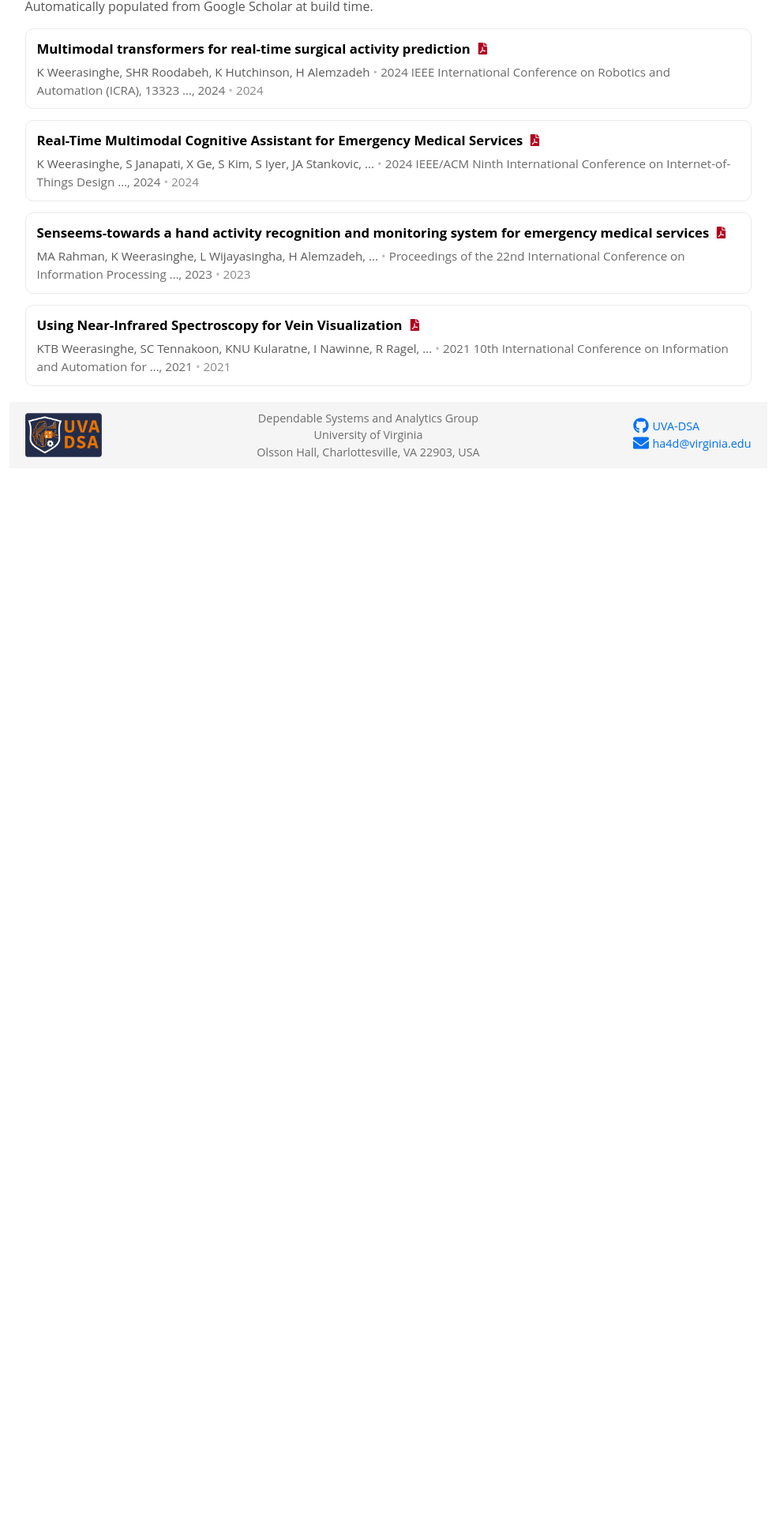
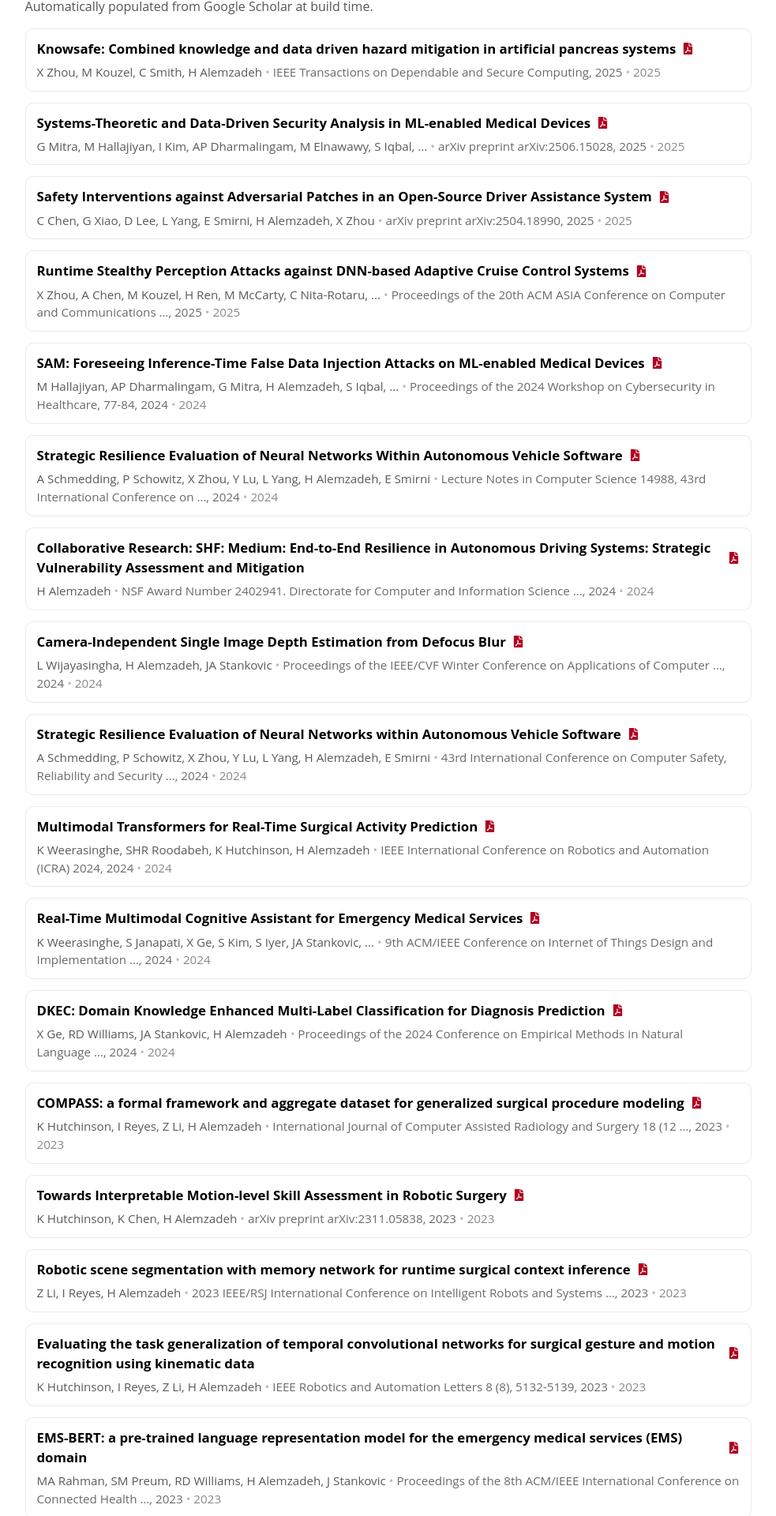
Before and after one commit to UVA-DSA/uva-dsa.github.io, a Next.js app in the folder uva-dsa/: page /publications in a window 1280 px wide. Shown: the part 133-2053 px from the top of the page at 79% size, without its empty margins (141-1124 px from the left). Before the commit the page ends 800 px from the top, so only its background shows below. Built offline with nearby package versions, Linux system fonts and the light colour scheme; no server answers.

Commit message:
update scholar fetching logic, cookie consent

```diff
--- a/uva-dsa/public/publications.json
+++ b/uva-dsa/public/publications.json
@@ -1,35 +1,147 @@
 {
   "source": "google-scholar",
-  "generatedAt": "2025-11-11T19:36:30.336Z",
-  "userId": "HVANpX8AAAAJ",
+  "generatedAt": "2025-11-11T19:42:39.854Z",
+  "userId": "sXpmLxUAAAAJ",
   "items": [
     {
-      "title": "Multimodal transformers for real-time surgical activity prediction",
+      "title": "Knowsafe: Combined knowledge and data driven hazard mitigation in artificial pancreas systems",
+      "authors": "X Zhou, M Kouzel, C Smith, H Alemzadeh",
+      "venue": "IEEE Transactions on Dependable and Secure Computing, 2025",
+      "year": "2025",
+      "url": "https://scholar.google.com/citations?view_op=view_citation&hl=en&user=sXpmLxUAAAAJ&sortby=pubdate&citation_for_view=sXpmLxUAAAAJ:_axFR9aDTf0C"
+    },
+    {
+      "title": "Systems-Theoretic and Data-Driven Security Analysis in ML-enabled Medical Devices",
+      "authors": "G Mitra, M Hallajiyan, I Kim, AP Dharmalingam, M Elnawawy, S Iqbal, ...",
+      "venue": "arXiv preprint arXiv:2506.15028, 2025",
+      "year": "2025",
+      "url": "https://scholar.google.com/citations?view_op=view_citation&hl=en&user=sXpmLxUAAAAJ&sortby=pubdate&citation_for_view=sXpmLxUAAAAJ:DJbcl8HfkQkC"
+    },
+    {
+      "title": "Safety Interventions against Adversarial Patches in an Open-Source Driver Assistance System",
+      "authors": "C Chen, G Xiao, D Lee, L Yang, E Smirni, H Alemzadeh, X Zhou",
+      "venue": "arXiv preprint arXiv:2504.18990, 2025",
+      "year": "2025",
+      "url": "https://scholar.google.com/citations?view_op=view_citation&hl=en&user=sXpmLxUAAAAJ&sortby=pubdate&citation_for_view=sXpmLxUAAAAJ:QYdC8u9Cj1oC"
+    },
+    {
+      "title": "Runtime Stealthy Perception Attacks against DNN-based Adaptive Cruise Control Systems",
+      "authors": "X Zhou, A Chen, M Kouzel, H Ren, M McCarty, C Nita-Rotaru, ...",
+      "venue": "Proceedings of the 20th ACM ASIA Conference on Computer and Communications …, 2025",
+      "year": "2025",
+      "url": "https://scholar.google.com/citations?view_op=view_citation&hl=en&user=sXpmLxUAAAAJ&sortby=pubdate&citation_for_view=sXpmLxUAAAAJ:Ri6SYOTghG4C"
+    },
+    {
+      "title": "SAM: Foreseeing Inference-Time False Data Injection Attacks on ML-enabled Medical Devices",
+      "authors": "M Hallajiyan, AP Dharmalingam, G Mitra, H Alemzadeh, S Iqbal, ...",
+      "venue": "Proceedings of the 2024 Workshop on Cybersecurity in Healthcare, 77-84, 2024",
+      "year": "2024",
+      "url": "https://scholar.google.com/citations?view_op=view_citation&hl=en&user=sXpmLxUAAAAJ&sortby=pubdate&citation_for_view=sXpmLxUAAAAJ:IUKN3-7HHlwC"
+    },
+    {
+      "title": "Strategic Resilience Evaluation of Neural Networks Within Autonomous Vehicle Software",
+      "authors": "A Schmedding, P Schowitz, X Zhou, Y Lu, L Yang, H Alemzadeh, E Smirni",
+      "venue": "Lecture Notes in Computer Science 14988, 43rd International Conference on …, 2024",
+      "year": "2024",
+      "url": "https://scholar.google.com/citations?view_op=view_citation&hl=en&user=sXpmLxUAAAAJ&sortby=pubdate&citation_for_view=sXpmLxUAAAAJ:dBIO0h50nwkC"
+    },
+    {
+      "title": "Collaborative Research: SHF: Medium: End-to-End Resilience in Autonomous Driving Systems: Strategic Vulnerability Assessment and Mitigation",
+      "authors": "H Alemzadeh",
+      "venue": "NSF Award Number 2402941. Directorate for Computer and Information Science …, 2024",
+      "year": "2024",
+      "url": "https://scholar.google.com/citations?view_op=view_citation&hl=en&user=sXpmLxUAAAAJ&sortby=pubdate&citation_for_view=sXpmLxUAAAAJ:mNrWkgRL2YcC"
+    },
+    {
+      "title": "Camera-Independent Single Image Depth Estimation from Defocus Blur",
+      "authors": "L Wijayasingha, H Alemzadeh, JA Stankovic",
+      "venue": "Proceedings of the IEEE/CVF Winter Conference on Applications of Computer …, 2024",
+      "year": "2024",
+      "url": "https://scholar.google.com/citations?view_op=view_citation&hl=en&user=sXpmLxUAAAAJ&sortby=pubdate&citation_for_view=sXpmLxUAAAAJ:9c2xU6iGI7YC"
+    },
+    {
+      "title": "Strategic Resilience Evaluation of Neural Networks within Autonomous Vehicle Software",
+      "authors": "A Schmedding, P Schowitz, X Zhou, Y Lu, L Yang, H Alemzadeh, E Smirni",
+      "venue": "43rd International Conference on Computer Safety, Reliability and Security …, 2024",
+      "year": "2024",
+      "url": "https://scholar.google.com/citations?view_op=view_citation&hl=en&user=sXpmLxUAAAAJ&sortby=pubdate&citation_for_view=sXpmLxUAAAAJ:NXb4pA-qfm4C"
+    },
+    {
+      "title": "Multimodal Transformers for Real-Time Surgical Activity Prediction",
       "authors": "K Weerasinghe, SHR Roodabeh, K Hutchinson, H Alemzadeh",
-      "venue": "2024 IEEE International Conference on Robotics and Automation (ICRA), 13323 …, 2024",
+      "venue": "IEEE International Conference on Robotics and Automation (ICRA) 2024, 2024",
       "year": "2024",
-      "url": "https://scholar.google.com/citations?view_op=view_citation&hl=en&user=HVANpX8AAAAJ&sortby=pubdate&citation_for_view=HVANpX8AAAAJ:qjMakFHDy7sC"
+      "url": "https://scholar.google.com/citations?view_op=view_citation&hl=en&user=sXpmLxUAAAAJ&sortby=pubdate&citation_for_view=sXpmLxUAAAAJ:GtLg2Ama23sC"
     },
     {
       "title": "Real-Time Multimodal Cognitive Assistant for Emergency Medical Services",
       "authors": "K Weerasinghe, S Janapati, X Ge, S Kim, S Iyer, JA Stankovic, ...",
-      "venue": "2024 IEEE/ACM Ninth International Conference on Internet-of-Things Design …, 2024",
+      "venue": "9th ACM/IEEE Conference on Internet of Things Design and Implementation …, 2024",
       "year": "2024",
-      "url": "https://scholar.google.com/citations?view_op=view_citation&hl=en&user=HVANpX8AAAAJ&sortby=pubdate&citation_for_view=HVANpX8AAAAJ:9yKSN-GCB0IC"
+      "url": "https://scholar.google.com/citations?view_op=view_citation&hl=en&user=sXpmLxUAAAAJ&sortby=pubdate&citation_for_view=sXpmLxUAAAAJ:9pM33mqn1YgC"
+    },
+    {
+      "title": "DKEC: Domain Knowledge Enhanced Multi-Label Classification for Diagnosis Prediction",
+      "authors": "X Ge, RD Williams, JA Stankovic, H Alemzadeh",
+      "venue": "Proceedings of the 2024 Conference on Empirical Methods in Natural Language …, 2024",
+      "year": "2024",
+      "url": "https://scholar.google.com/citations?view_op=view_citation&hl=en&user=sXpmLxUAAAAJ&sortby=pubdate&citation_for_view=sXpmLxUAAAAJ:PVjk1bu6vJQC"
+    },
+    {
+      "title": "COMPASS: a formal framework and aggregate dataset for generalized surgical procedure modeling",
+      "authors": "K Hutchinson, I Reyes, Z Li, H Alemzadeh",
+      "venue": "International Journal of Computer Assisted Radiology and Surgery 18 (12 …, 2023",
+      "year": "2023",
+      "url": "https://scholar.google.com/citations?view_op=view_citation&hl=en&user=sXpmLxUAAAAJ&sortby=pubdate&citation_for_view=sXpmLxUAAAAJ:-FonjvnnhkoC"
+    },
+    {
+      "title": "Towards Interpretable Motion-level Skill Assessment in Robotic Surgery",
+      "authors": "K Hutchinson, K Chen, H Alemzadeh",
+      "venue": "arXiv preprint arXiv:2311.05838, 2023",
+      "year": "2023",
+      "url": "https://scholar.google.com/citations?view_op=view_citation&hl=en&user=sXpmLxUAAAAJ&sortby=pubdate&citation_for_view=sXpmLxUAAAAJ:86PQX7AUzd4C"
+    },
+    {
+      "title": "Robotic scene segmentation with memory network for runtime surgical context inference",
+      "authors": "Z Li, I Reyes, H Alemzadeh",
+      "venue": "2023 IEEE/RSJ International Conference on Intelligent Robots and Systems …, 2023",
+      "year": "2023",
+      "url": "https://scholar.google.com/citations?view_op=view_citation&hl=en&user=sXpmLxUAAAAJ&sortby=pubdate&citation_for_view=sXpmLxUAAAAJ:ClCfbGk0d_YC"
+    },
+    {
+      "title": "Evaluating the task generalization of temporal convolutional networks for surgical gesture and motion recognition using kinematic data",
+      "authors": "K Hutchinson, I Reyes, Z Li, H Alemzadeh",
+      "venue": "IEEE Robotics and Automation Letters 8 (8), 5132-5139, 2023",
+      "year": "2023",
+      "url": "https://scholar.google.com/citations?view_op=view_citation&hl=en&user=sXpmLxUAAAAJ&sortby=pubdate&citation_for_view=sXpmLxUAAAAJ:q3CdL3IzO_QC"
+    },
+    {
+      "title": "EMS-BERT: a pre-trained language representation model for the emergency medical services (EMS) domain",
+      "authors": "MA Rahman, SM Preum, RD Williams, H Alemzadeh, J Stankovic",
+      "venue": "Proceedings of the 8th ACM/IEEE International Conference on Connected Health …, 2023",
+      "year": "2023",
+      "url": "https://scholar.google.com/citations?view_op=view_citation&hl=en&user=sXpmLxUAAAAJ&sortby=pubdate&citation_for_view=sXpmLxUAAAAJ:foquWX3nUaYC"
+    },
+    {
+      "title": "emsreact: A real-time interactive cognitive assistant for cardiac arrest training in emergency medical services",
+      "authors": "MA Rahman, L Jia, E Mirza, SM Preum, H Alemzadeh, RD Williams, ...",
+      "venue": "2023 19th International Conference on Distributed Computing in Smart Systems …, 2023",
+      "year": "2023",
+      "url": "https://scholar.google.com/citations?view_op=view_citation&hl=en&user=sXpmLxUAAAAJ&sortby=pubdate&citation_for_view=sXpmLxUAAAAJ:HbR8gkJAVGIC"
     },
     {
       "title": "Senseems-towards a hand activity recognition and monitoring system for emergency medical services",
       "authors": "MA Rahman, K Weerasinghe, L Wijayasingha, H Alemzadeh, ...",
       "venue": "Proceedings of the 22nd International Conference on Information Processing …, 2023",
       "year": "2023",
-      "url": "https://scholar.google.com/citations?view_op=view_citation&hl=en&user=HVANpX8AAAAJ&sortby=pubdate&citation_for_view=HVANpX8AAAAJ:2osOgNQ5qMEC"
+      "url": "https://scholar.google.com/citations?view_op=view_citation&hl=en&user=sXpmLxUAAAAJ&sortby=pubdate&citation_for_view=sXpmLxUAAAAJ:xtoqd-5pKcoC"
     },
     {
-      "title": "Using Near-Infrared Spectroscopy for Vein Visualization",
-      "authors": "KTB Weerasinghe, SC Tennakoon, KNU Kularatne, I Nawinne, R Ragel, ...",
-      "venue": "2021 10th International Conference on Information and Automation for …, 2021",
-      "year": "2021",
-      "url": "https://scholar.google.com/citations?view_op=view_citation&hl=en&user=HVANpX8AAAAJ&sortby=pubdate&citation_for_view=HVANpX8AAAAJ:u5HHmVD_uO8C"
+      "title": "Towards Surgical Context Inference and Translation to Gestures",
+      "authors": "K Hutchinson, Z Li, I Reyes, H Alemzadeh",
+      "venue": "IEEE International Conference on Robotics and Automation (ICRA), 2023",
+      "year": "2023",
+      "url": "https://scholar.google.com/citations?view_op=view_citation&hl=en&user=sXpmLxUAAAAJ&sortby=pubdate&citation_for_view=sXpmLxUAAAAJ:PoWvk5oyLR8C"
     }
   ]
 }
```
Also changed, not shown: uva-dsa/scripts/fetch-scholar.js (+20 -0 lines).
